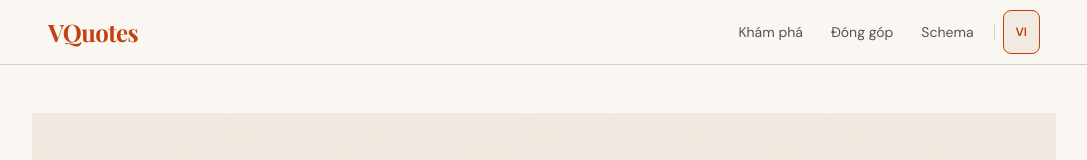
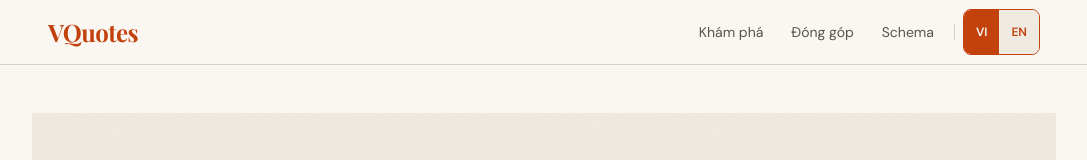
Before and after one commit to bbinarygo/vquotes, a Next.js app: page / in a window 1280 px wide. Shown: the top 160 px of the page, without its empty margins (96-1183 px from the left). Built offline with nearby package versions, Linux system fonts and the light colour scheme; no server answers; the database is empty; a web font is replaced by a local one.

Commit message:
feat: replace language pill with segmented VI/EN control

```diff
--- a/src/components/LangToggle.tsx
+++ b/src/components/LangToggle.tsx
@@ -5,12 +5,29 @@ export default function LangToggle() {
   const { lang, toggleLang } = useLanguage();
 
   return (
-    <button
-      onClick={toggleLang}
-      aria-label={lang === 'vi' ? 'Switch to English' : 'Chuyển sang tiếng Việt'}
-      className="flex items-center justify-center px-3 py-1.5 rounded-lg border text-xs font-semibold min-h-[44px] transition-colors focus-ring border-sienna text-sienna bg-parchment hover:bg-sienna hover:text-cream"
-    >
-      {lang === 'vi' ? 'VI' : 'EN'}
-    </button>
+    <div className="flex border border-sienna rounded-lg overflow-hidden text-xs font-semibold">
+      <button
+        onClick={() => lang !== 'vi' && toggleLang()}
+        aria-pressed={lang === 'vi'}
+        className={`px-3 py-1.5 min-h-[44px] transition-colors focus-ring ${
+          lang === 'vi'
+            ? 'bg-sienna text-cream'
+            : 'bg-parchment text-sienna hover:bg-sienna/10'
+        }`}
+      >
+        VI
+      </button>
+      <button
+        onClick={() => lang !== 'en' && toggleLang()}
+        aria-pressed={lang === 'en'}
+        className={`px-3 py-1.5 min-h-[44px] transition-colors focus-ring ${
+          lang === 'en'
+            ? 'bg-sienna text-cream'
+            : 'bg-parchment text-sienna hover:bg-sienna/10'
+        }`}
+      >
+        EN
+      </button>
+    </div>
   );
 }
```
